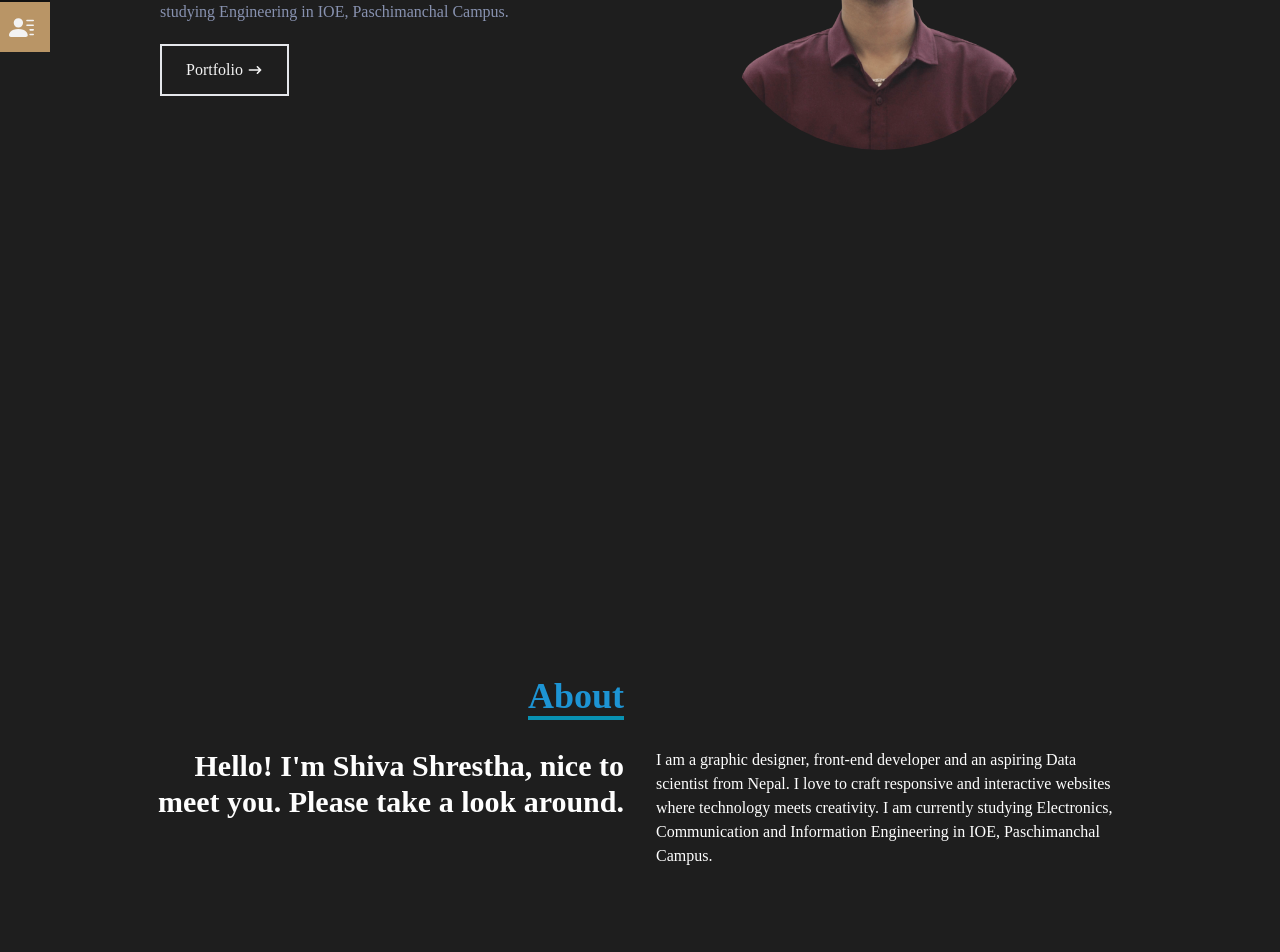
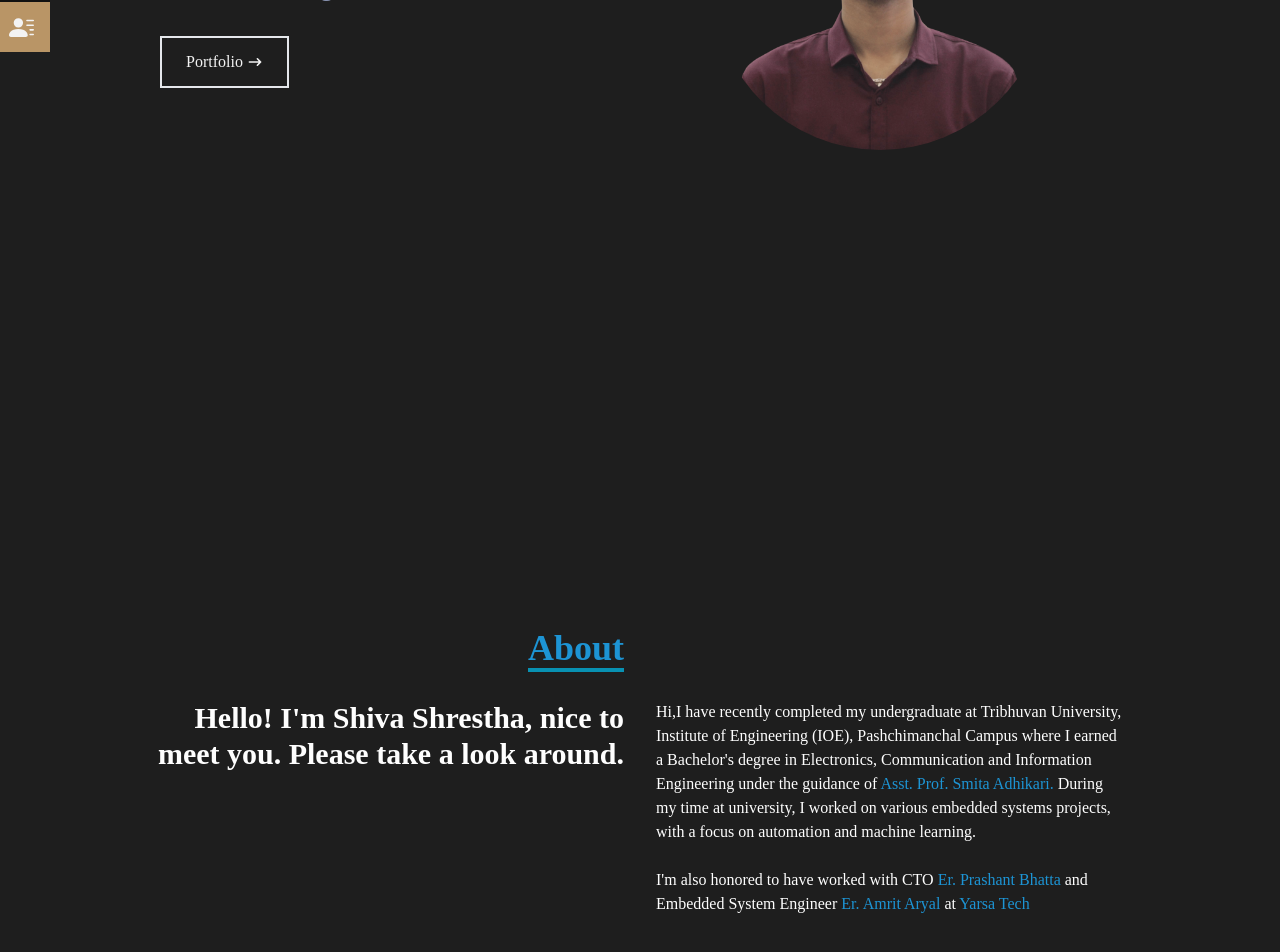
Before and after one commit to sh7vashrestha/portfolio, a React (Create React App) app: page / in a window 1280 px wide. Shown: the part 428-1380 px from the top of the page. Built offline with nearby package versions, Linux system fonts and the light colour scheme.

Commit message:
Minor changes

```diff
--- a/package.json
+++ b/package.json
@@ -9,7 +9,7 @@
     "@testing-library/user-event": "^13.5.0",
     "axios": "^1.4.0",
     "gh-pages": "^5.0.0",
-    "react": "^18.2.0",
+    "react": "^18.3.1",
     "react-dom": "^18.2.0",
     "react-icons": "^4.10.1",
     "react-loaders": "^3.0.1",
--- a/src/Components/About.jsx
+++ b/src/Components/About.jsx
@@ -21,11 +21,24 @@ function About() {
           </div>
           <div>
             <p>
-              I am a graphic designer, front-end developer and an aspiring Data scientist from Nepal. I love to craft responsive
-              and interactive websites where technology meets creativity.  I am
-              currently studying Electronics, Communication and Information
-              Engineering in IOE, Paschimanchal Campus.
-            </p>
+               Hi,I have recently completed my undergraduate at <a
+                                            href="https://ioepas.edu.np/" target="_blank">Tribhuvan University,
+                                            Institute of Engineering (IOE), Pashchimanchal Campus</a> where I earned a
+                                        Bachelor's degree in Electronics, Communication and Information Engineering
+                                        under the guidance of <a
+                                            href="https://www.researchgate.net/profile/Smita-Adhikari-2"
+                                            target="_blank" className="text-[#1D94D4] hover:text-[#82c4fe] duration-100">Asst. Prof. Smita Adhikari. </a>
+                                            During my time at university, I worked on various embedded systems projects, with a focus on automation and machine learning.</p>
+                                            <br />
+
+                                    <p>I'm also honored to have worked with CTO <a
+                                            href="https://www.linkedin.com/in/bhattaprashant00/" className="text-[#1D94D4] hover:text-[#82c4fe] duration-100" target="_blank"
+                                            >Er. Prashant Bhatta</a> and Embedded System Engineer <a
+                                            href="https://www.linkedin.com/in/amrit-aryal/" className="text-[#1D94D4] hover:text-[#82c4fe] duration-100" target="_blank"
+                                            >Er. Amrit Aryal </a>at <a
+                                            href="https://yarsa.tech/" className="text-[#1D94D4] hover:text-[#82c4fe] duration-100" target="_blank"
+                                            >Yarsa Tech </a>
+                                            </p>
           </div>
         </div>
       </div>
--- a/src/Components/Home.jsx
+++ b/src/Components/Home.jsx
@@ -13,11 +13,9 @@ function Home() {
             Shiva Shrestha
           </h2>
           <h3 className="text-3xl sm:text-2xl font-semibold text-[#8892b0]">
-            I'm a UI and front-end developer
+            I'm an Electronics, Communication and Information Engineer.
           </h3>
           <p className="text-[#8892b0] text-justify py-3 max-w-[700px]">
-            I am a web designer and aspiring data scientist from Nepal. I am
-            currently studying Engineering in IOE, Paschimanchal Campus.
           </p>
           <div>
             <Link to="projects" offset={50} smooth={true} duration={800}>
```
Also changed, not shown: 2 other files (tests, documents, lock files or other folders).
